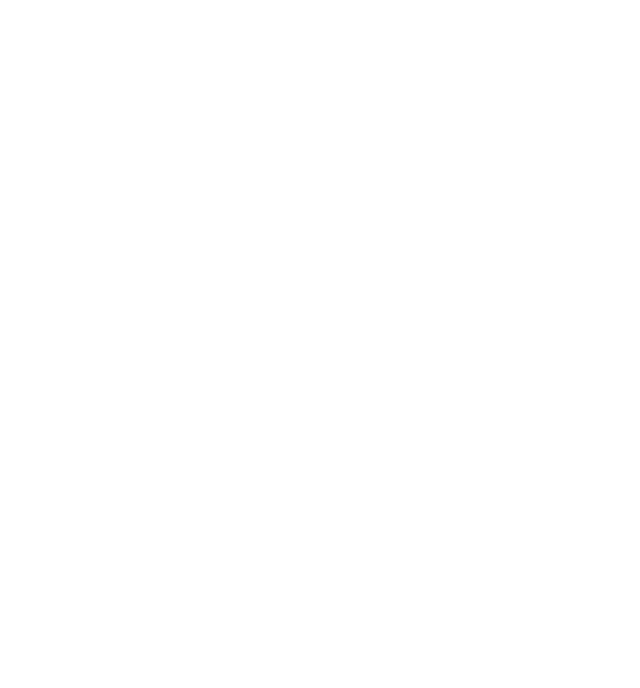
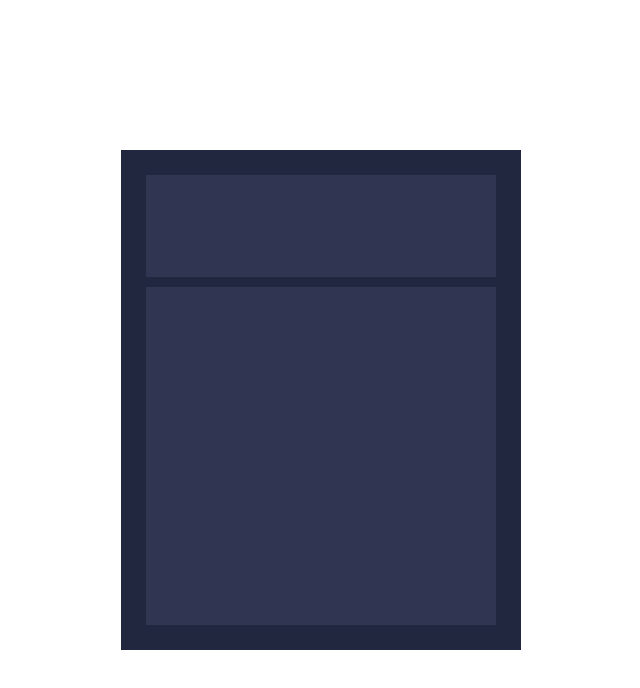
Before and after one commit to Tsukiyonocm/tasks, a plain HTML site: page index.html in a window 1280 px wide. Shown: the whole page, without its empty margins (319-959 px from the left). Drawn offline with Linux system fonts and the light colour scheme.

Commit message:
basic section layout

```diff
--- a/css/styles.css
+++ b/css/styles.css
@@ -1,5 +1,9 @@
 :root {
-
+    --primary-background: rgb(33, 39, 62);
+    --secondary-background: rgb(48, 54, 81);
+    --add-task-bg: rgb(22, 32, 55);
+    --task-icon: rgb(95, 199, 138);
+    --primary-text: rgb(219, 219, 221);
 }
 
 * {
@@ -21,7 +25,44 @@ html {
 body {
     font-weight: 400;
     background-color: #fff;
-    color: #000;
+    color: var(--primary-text);
     line-height: 1.5;
     font-size: 2rem;
 }
+
+.container {
+    height: 100vh;
+}
+
+.flex {
+    display: flex;
+    justify-content: center;
+    align-items: center;
+}
+
+.app-background {
+    height: 50rem;
+    width: 40rem;
+    background-color: var(--primary-background);
+
+    display: flex;
+    justify-content: center;
+    align-items: center;
+    flex-direction: column;
+}
+
+.app-input {
+    height: 15rem;
+    width: 35rem;
+    margin-top: 2.5rem;
+    background-color: var(--secondary-background);
+}
+
+.task-list {
+    height: 100%;
+    width: 35rem;
+    margin-top: 1rem;
+    margin-bottom: 2.5rem;
+    background-color: var(--secondary-background);
+
+}
--- a/index.html
+++ b/index.html
@@ -14,8 +14,15 @@
 
 </head>
 <body>
-    <div class="container">
+    <div class="container flex">
         <div class="app-background">
+            <div class="app-input">
+
+            </div>
+
+            <div class="task-list">
+
+            </div>
 
         </div>
     </div>
```
